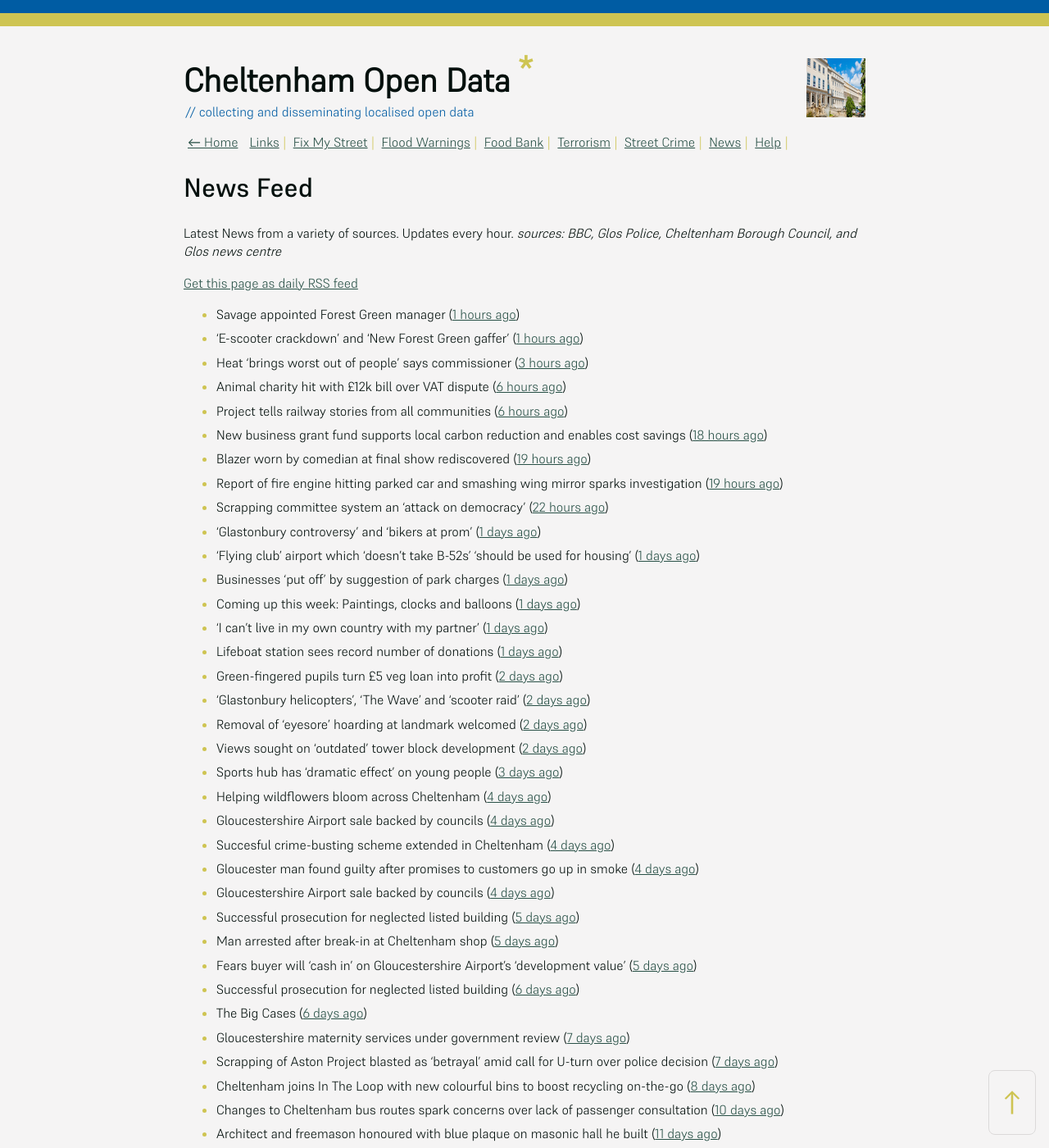
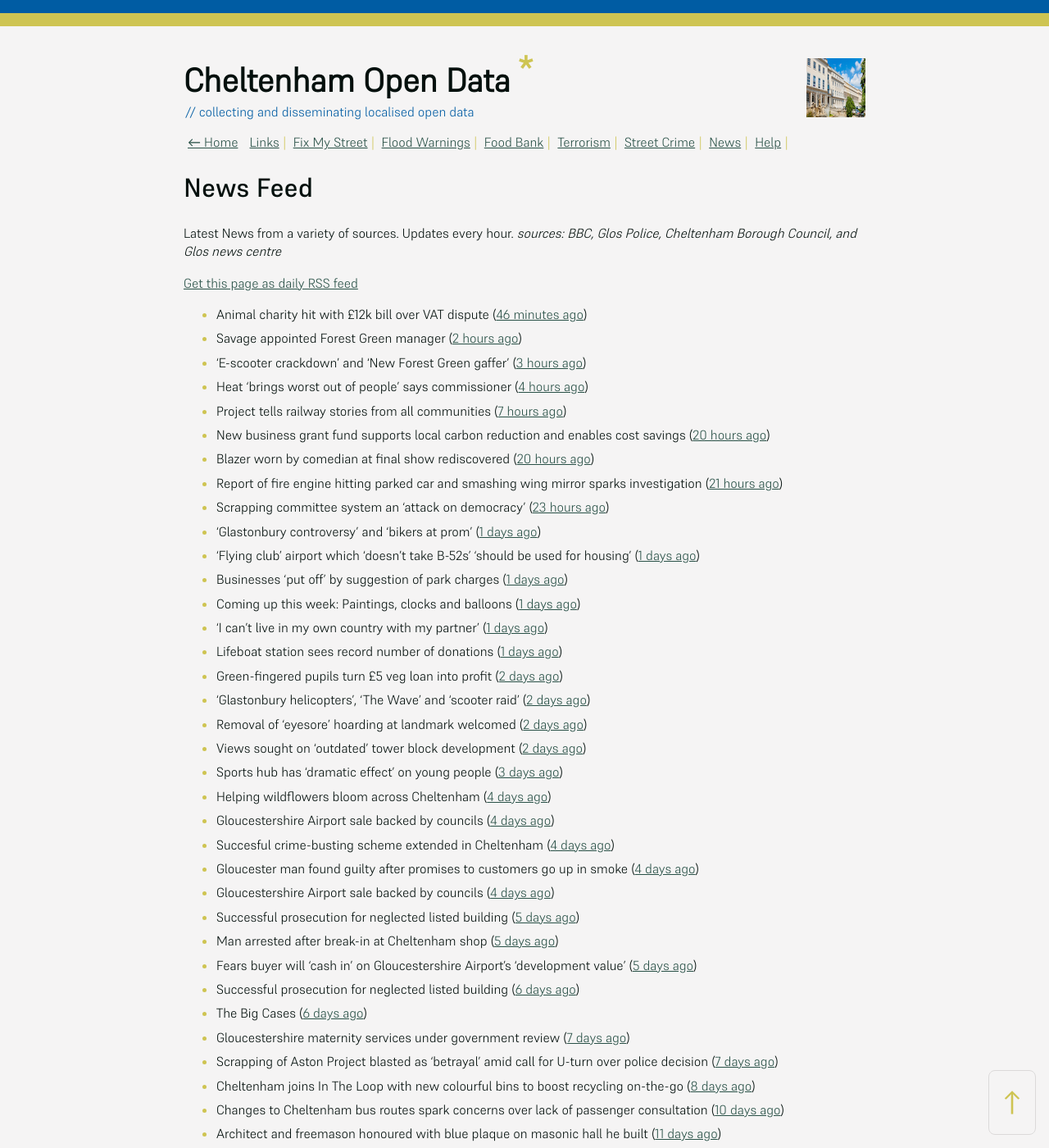
Before and after one commit to mat-0/cheltenham-open-data, a Jekyll site: the page built from _pages/news.md, in a window 1280 px wide and 1400 px high. Shown: the whole window at 82% size. Built offline with Jekyll 4.4.1, drawn with Linux system fonts in a browser that asks for light colours; some of the changed text lies outside the part shown.

Commit message:
Updated 2025-07-01 13:08:59

```diff
--- a/_pages/news.md
+++ b/_pages/news.md
@@ -12,15 +12,15 @@ _sources: BBC, Glos Police, Cheltenham Borough Council, and Glos news centre_
 [Get this page as daily RSS feed](/daily.rss)
 
 <!-- news_marker starts -->
-- Savage appointed Forest Green manager ([1 hours ago](https://www.bbc.com/sport/football/articles/cgjg551p8ejo))
-- 'E-scooter crackdown' and 'New Forest Green gaffer' ([1 hours ago](https://www.bbc.com/news/articles/cn7dd1n231mo))
-- Heat 'brings worst out of people' says commissioner ([3 hours ago](https://www.bbc.com/news/articles/ckgjjx0ypwpo))
-- Animal charity hit with £12k bill over VAT dispute ([6 hours ago](https://www.bbc.com/news/articles/cglzy4518y9o))
-- Project tells railway stories from all communities ([6 hours ago](https://www.bbc.com/news/articles/c0l4z258kypo))
-- New business grant fund supports local carbon reduction and enables cost savings ([18 hours ago](https://www.cheltenham.gov.uk/news/article/3026/new_business_grant_fund_supports_local_carbon_reduction_and_enables_cost_savings))
-- Blazer worn by comedian at final show rediscovered ([19 hours ago](https://www.bbc.com/news/articles/c0j44n1y72zo))
-- Report of fire engine hitting parked car and smashing wing mirror sparks investigation ([19 hours ago](https://gloucesternewscentre.co.uk/report-of-fire-engine-hitting-parked-car-and-smashing-wing-mirror-sparks-investigation/))
-- Scrapping committee system an 'attack on democracy' ([22 hours ago](https://www.bbc.com/news/articles/c5ykgp79nl8o))
+- Animal charity hit with £12k bill over VAT dispute ([46 minutes ago](https://www.bbc.com/news/articles/cglzy4518y9o))
+- Savage appointed Forest Green manager ([2 hours ago](https://www.bbc.com/sport/football/articles/cgjg551p8ejo))
+- 'E-scooter crackdown' and 'New Forest Green gaffer' ([3 hours ago](https://www.bbc.com/news/articles/cn7dd1n231mo))
+- Heat 'brings worst out of people' says commissioner ([4 hours ago](https://www.bbc.com/news/articles/ckgjjx0ypwpo))
+- Project tells railway stories from all communities ([7 hours ago](https://www.bbc.com/news/articles/c0l4z258kypo))
+- New business grant fund supports local carbon reduction and enables cost savings ([20 hours ago](https://www.cheltenham.gov.uk/news/article/3026/new_business_grant_fund_supports_local_carbon_reduction_and_enables_cost_savings))
+- Blazer worn by comedian at final show rediscovered ([20 hours ago](https://www.bbc.com/news/articles/c0j44n1y72zo))
+- Report of fire engine hitting parked car and smashing wing mirror sparks investigation ([21 hours ago](https://gloucesternewscentre.co.uk/report-of-fire-engine-hitting-parked-car-and-smashing-wing-mirror-sparks-investigation/))
+- Scrapping committee system an 'attack on democracy' ([23 hours ago](https://www.bbc.com/news/articles/c5ykgp79nl8o))
 - 'Glastonbury controversy' and 'bikers at prom' ([1 days ago](https://www.bbc.com/news/articles/ce8zz12ldqeo))
 - ‘Flying club’ airport which ‘doesn’t take B-52s’ ‘should be used for housing’ ([1 days ago](https://gloucesternewscentre.co.uk/flying-club-airport-which-doesnt-take-b-52s-should-be-used-for-housing/))
 - Businesses 'put off' by suggestion of park charges ([1 days ago](https://www.bbc.com/news/articles/c62gz7y2d5zo))
```
Also changed, not shown: other parts of _pages/news.md (+1 -1 lines), _data/flood.json (+4 -4 lines), _pages/fix-my-street.md (+5 -5 lines), index.md (+5 -5 lines).
